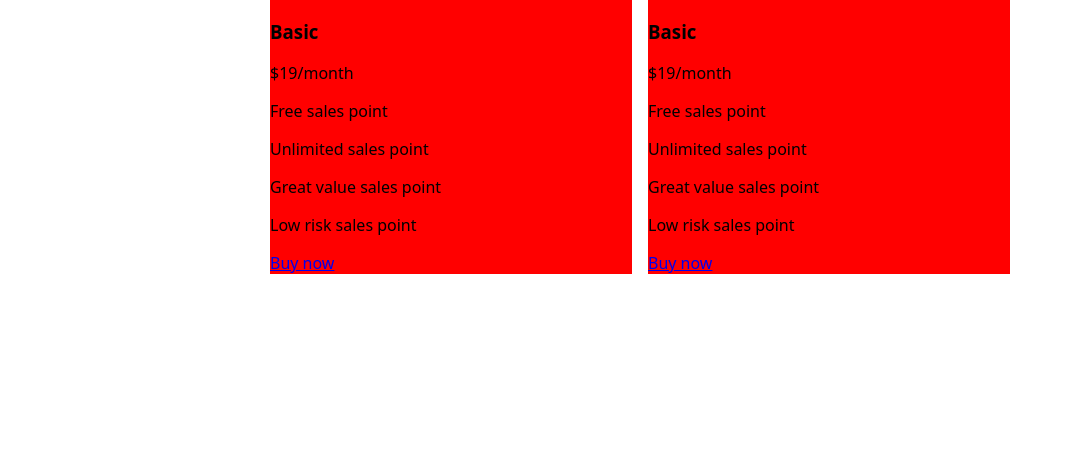
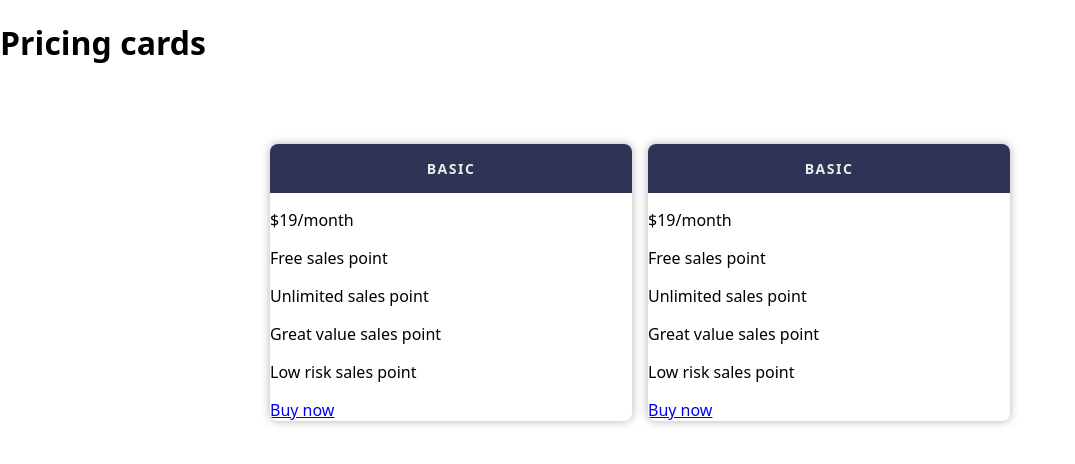
Before and after one commit to niklonberg/Mini-Projects, a plain HTML site: page price-cards/index.html in a window 1280 px wide. Shown: the whole page, without its empty margins (0-1075 px from the left). Drawn offline with Linux system fonts and the light colour scheme.

Commit message:
set up card title and base card styles

```diff
--- a/price-cards/base.css
+++ b/price-cards/base.css
@@ -1,5 +1,7 @@
 @layer base {
   :root {
+    --primary-clr: rgb(46, 52, 85);
+    --card-title-clr: rgb(235, 235, 235);
   }
 
   *,
@@ -19,4 +21,8 @@
   select {
     font: inherit;
   }
+
+  h1 {
+    margin-bottom: 80px;
+  }
 }
--- a/price-cards/index.html
+++ b/price-cards/index.html
@@ -8,6 +8,7 @@
   </head>
   <body>
     <main>
+      <h1>Pricing cards</h1>
       <div class="container">
         <section id="price-cards">
           <div class="card">
--- a/price-cards/price-cards.css
+++ b/price-cards/price-cards.css
@@ -1,5 +1,7 @@
 @layer component {
   #price-cards {
+    --card-border-radius: 8px;
+
     display: grid;
     grid-auto-columns: 1fr;
     grid-auto-flow: column;
@@ -7,6 +9,19 @@
   }
 
   .card {
-    background-color: red;
+    box-shadow: 0px 0px 10px rgb(0 0 0 / 0.3);
+    border-radius: var(--card-border-radius);
+    overflow: hidden;
+  }
+
+  .card__title {
+    background: var(--primary-clr);
+    color: var(--card-title-clr);
+    margin: 0;
+    padding-block: 15px;
+    text-align: center;
+    text-transform: uppercase;
+    font-size: 0.875rem;
+    letter-spacing: 1.5px;
   }
 }
```
